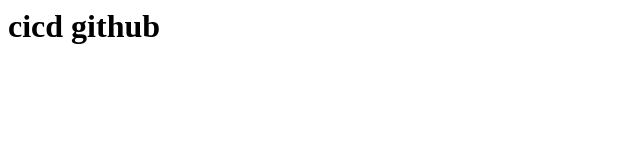
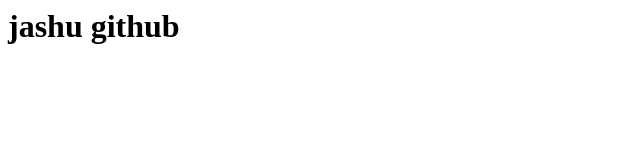
Before and after one commit to jashwanthdammu-2005/simple-cicd-demo, a plain HTML site: page index.html in a window 1280 px wide. Shown: the whole page, without its empty margins (0-640 px from the left). Drawn offline with Linux system fonts and the light colour scheme.

Commit message:
Update index.html

```diff
--- a/index.html
+++ b/index.html
@@ -3,7 +3,7 @@
 <title> This is index box </title>
 </head>
 <body>
-<h1> cicd github </h1>
+<h1> jashu github </h1>
 </body>
 
 </html>
```
